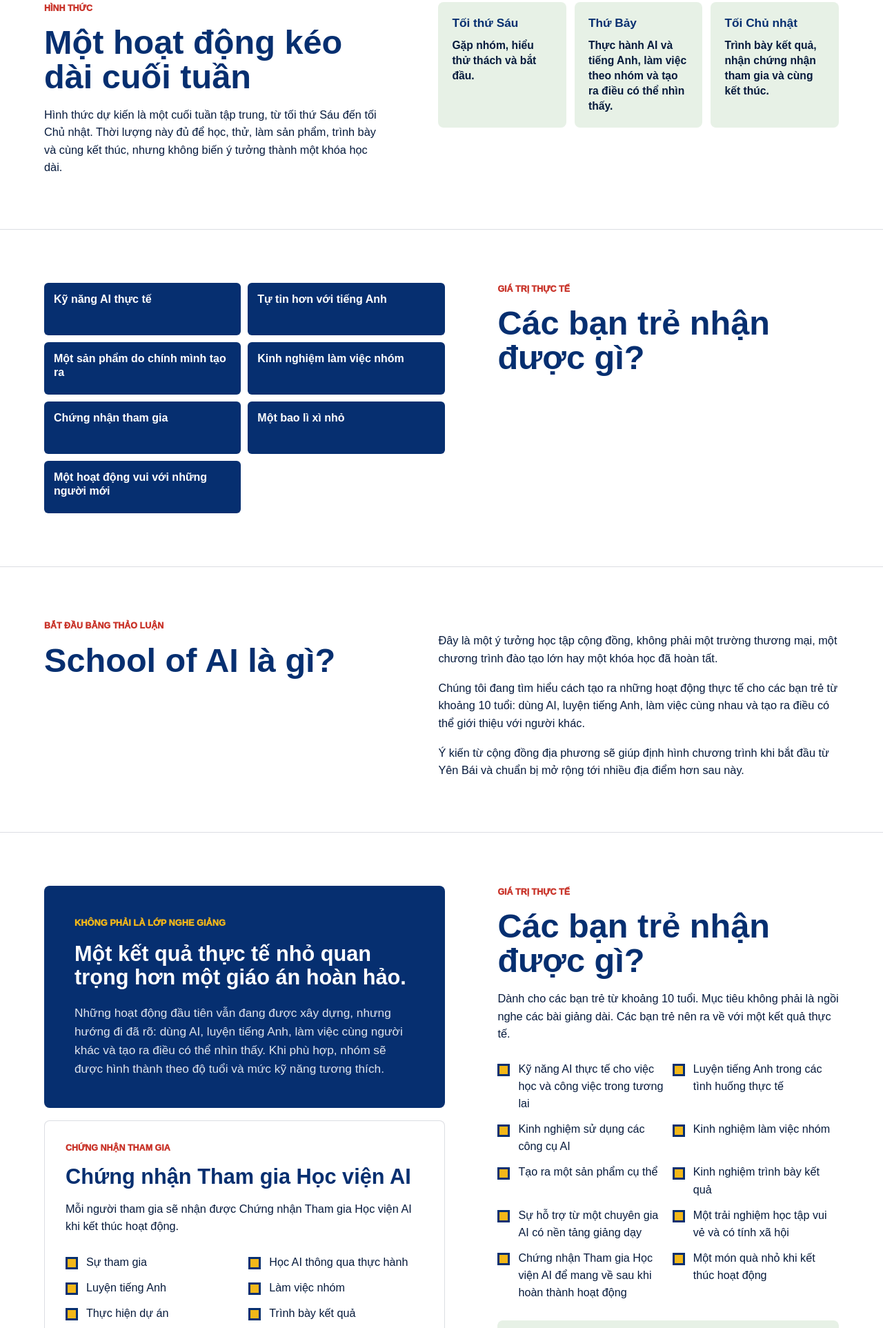
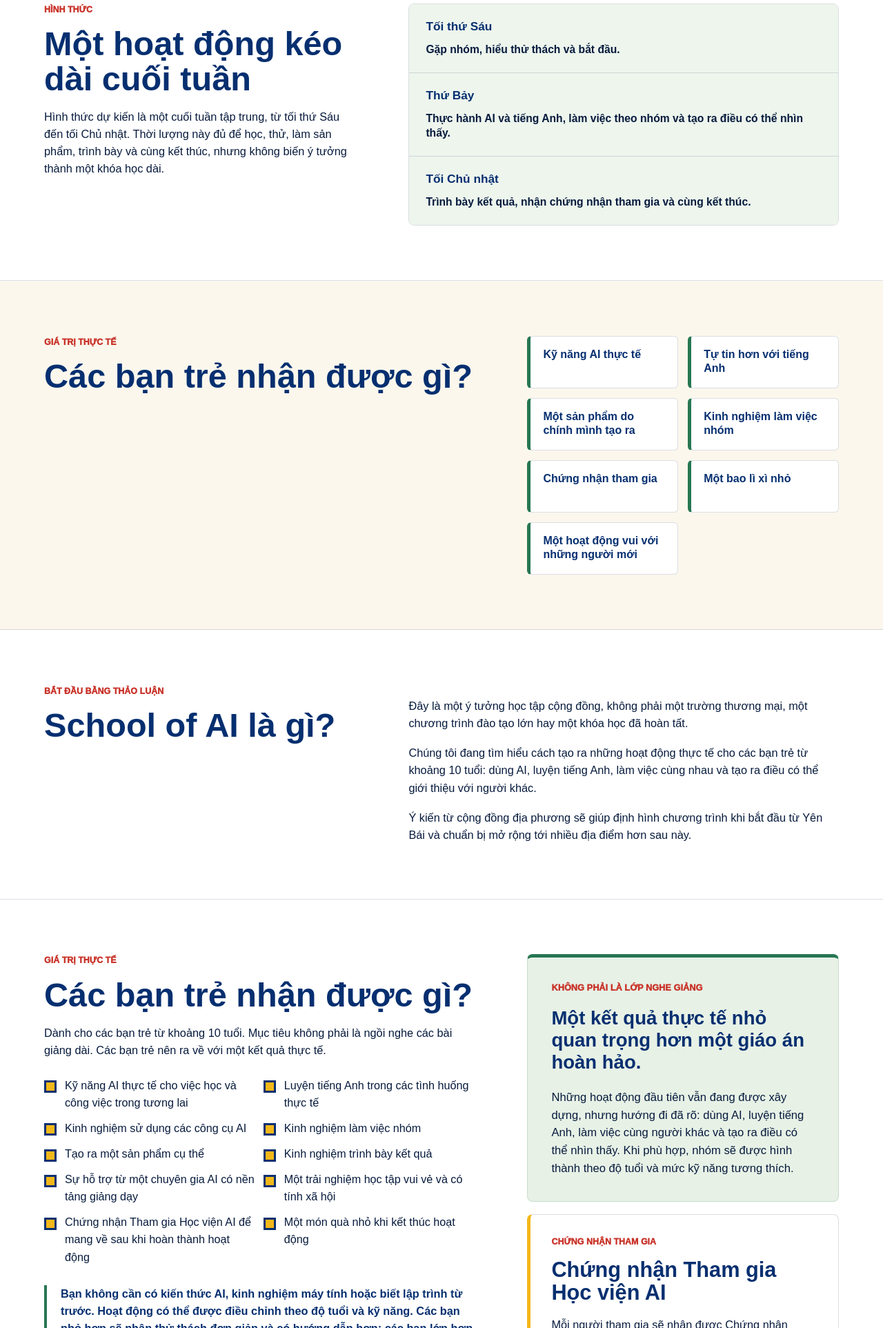
Before and after one commit to kyyberi/school-of-AI, a plain HTML site: page index.html in a window 1280 px wide. Shown: the part 875-2800 px from the top of the page at 69% size. Drawn offline with Linux system fonts and the light colour scheme.

Commit message:
Calm School4AI content block layout

```diff
--- a/css/styles.css
+++ b/css/styles.css
@@ -129,7 +129,7 @@ img {
 main > section,
 .site-footer {
   scroll-margin-top: 82px;
-  padding: clamp(46px, 6vw, 88px) clamp(20px, 5vw, 80px);
+  padding: clamp(54px, 6.2vw, 92px) clamp(20px, 5vw, 80px);
 }
 
 .hero {
@@ -351,32 +351,19 @@ p {
 .contact-section,
 .disclaimer-section {
   display: grid;
-  grid-template-columns: minmax(280px, 0.46fr) minmax(320px, 0.54fr);
-  gap: clamp(34px, 6vw, 92px);
+  grid-template-columns: minmax(280px, 0.42fr) minmax(360px, 0.58fr);
+  gap: clamp(42px, 6vw, 96px);
   align-items: start;
+  max-width: 1760px;
+  margin-inline: auto;
   background: var(--white);
   border-bottom: 1px solid var(--line);
 }
 
 .take-home-section,
 .split-section,
-.audience-band,
-.disclaimer-section {
-  grid-template-columns: minmax(320px, 0.54fr) minmax(280px, 0.46fr);
-}
-
-.take-home-section > :first-child,
-.split-section > :first-child,
-.audience-band > :first-child,
-.disclaimer-section > :first-child {
-  order: 2;
-}
-
-.take-home-section > :last-child,
-.split-section > :last-child,
-.audience-band > :last-child,
-.disclaimer-section > :last-child {
-  order: 1;
+.audience-band {
+  grid-template-columns: minmax(360px, 0.58fr) minmax(280px, 0.42fr);
 }
 
 .idea-section,
@@ -389,20 +376,52 @@ p {
   grid-template-columns: minmax(320px, 0.54fr) minmax(280px, 0.46fr);
 }
 
+.format-section,
+.intro-section,
+.split-section,
+.involved-section,
+.contact-section {
+  background: var(--white);
+}
+
+.take-home-section,
+.idea-section,
+.audience-band,
+.disclaimer-section {
+  background: var(--paper);
+}
+
+.idea-section > :first-child,
+.disclaimer-section > :first-child {
+  order: 2;
+}
+
+.idea-section > :last-child,
+.disclaimer-section > :last-child {
+  order: 1;
+}
+
 .format-schedule {
   display: grid;
-  grid-template-columns: repeat(3, minmax(0, 1fr));
-  gap: 12px;
+  grid-template-columns: 1fr;
+  gap: 0;
   margin: 0;
   padding: 0;
   list-style: none;
+  border: 1px solid var(--line);
+  border-radius: var(--radius);
+  overflow: hidden;
 }
 
 .format-schedule li {
-  min-height: 168px;
-  padding: 20px;
-  background: var(--leaf);
-  border-radius: var(--radius);
+  min-height: 0;
+  padding: 22px 24px;
+  background: rgba(231, 241, 230, 0.72);
+  border-bottom: 1px solid var(--line);
+}
+
+.format-schedule li:last-child {
+  border-bottom: 0;
 }
 
 .format-schedule strong,
@@ -427,7 +446,7 @@ p {
 .take-home-list {
   display: grid;
   grid-template-columns: repeat(2, minmax(0, 1fr));
-  gap: 10px;
+  gap: 14px;
   margin: 0;
   padding: 0;
   list-style: none;
@@ -435,10 +454,12 @@ p {
 
 .take-home-list li {
   min-height: 76px;
-  padding: 14px;
-  background: var(--blue-dark);
+  padding: 16px 18px;
+  background: var(--white);
+  border: 1px solid var(--line);
+  border-left: 5px solid var(--green);
   border-radius: 6px;
-  color: var(--white);
+  color: var(--blue-dark);
   font-weight: 850;
   line-height: 1.25;
 }
@@ -478,18 +499,21 @@ p {
 
 .note {
   margin-top: 28px;
-  padding: 18px 20px;
-  background: var(--leaf);
-  border-radius: var(--radius);
+  padding: 0 0 0 20px;
+  background: transparent;
+  border-left: 4px solid var(--green);
+  border-radius: 0;
   color: var(--blue-dark);
   font-weight: 800;
 }
 
 .outcome-panel {
-  padding: clamp(28px, 4vw, 44px);
-  background: var(--blue-dark);
+  padding: clamp(24px, 3.2vw, 34px);
+  background: var(--leaf);
+  border: 1px solid rgba(39, 118, 83, 0.16);
+  border-top: 5px solid var(--green);
   border-radius: var(--radius);
-  color: var(--white);
+  color: var(--blue-ink);
 }
 
 .value-side {
@@ -499,7 +523,7 @@ p {
 
 .outcome-panel p {
   margin: 0 0 18px;
-  color: var(--gold);
+  color: var(--red);
   font-size: 0.8rem;
   font-weight: 950;
   text-transform: uppercase;
@@ -507,22 +531,24 @@ p {
 
 .outcome-panel strong {
   display: block;
-  max-width: 570px;
-  font-size: clamp(1.35rem, 2.4vw, 2.2rem);
-  line-height: 1.1;
+  max-width: 620px;
+  color: var(--blue-dark);
+  font-size: clamp(1.28rem, 2.15vw, 1.9rem);
+  line-height: 1.16;
 }
 
 .outcome-panel span {
   display: block;
   margin-top: 22px;
-  color: rgba(255,255,255,0.88);
-  font-size: 1.08rem;
+  color: var(--blue-ink);
+  font-size: 1.04rem;
 }
 
 .certificate-panel {
   padding: clamp(22px, 3vw, 30px);
   background: var(--white);
   border: 1px solid var(--line);
+  border-left: 5px solid var(--gold);
   border-radius: var(--radius);
 }
 
@@ -558,8 +584,10 @@ p {
   margin: 0;
   padding: 0;
   list-style: none;
-  background: rgba(255,255,255,0.54);
+  background: var(--white);
+  border: 1px solid var(--line);
   border-radius: var(--radius);
+  overflow: hidden;
 }
 
 .learning-path li {
@@ -628,9 +656,11 @@ p {
 }
 
 .support-grid article {
-  min-height: 88px;
+  min-height: 74px;
   padding: 18px;
   background: var(--white);
+  border: 1px solid var(--line);
+  border-left: 5px solid var(--green);
   border-radius: var(--radius);
   color: var(--blue-dark);
   font-weight: 850;
@@ -708,8 +738,9 @@ p {
 
 .contact-action {
   padding: 26px;
-  background: rgba(255, 255, 255, 0.62);
-  border: 2px solid rgba(7, 27, 61, 0.18);
+  background: var(--white);
+  border: 1px solid var(--line);
+  border-left: 5px solid var(--gold);
   border-radius: var(--radius);
 }
 
@@ -791,10 +822,12 @@ p {
   .take-home-section > :first-child,
   .split-section > :first-child,
   .audience-band > :first-child,
+  .idea-section > :first-child,
   .disclaimer-section > :first-child,
   .take-home-section > :last-child,
   .split-section > :last-child,
   .audience-band > :last-child,
+  .idea-section > :last-child,
   .disclaimer-section > :last-child {
     order: 0;
   }
```
